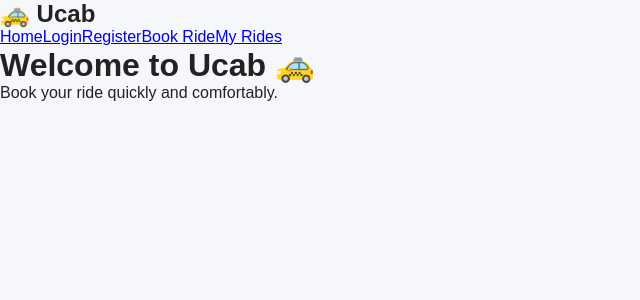
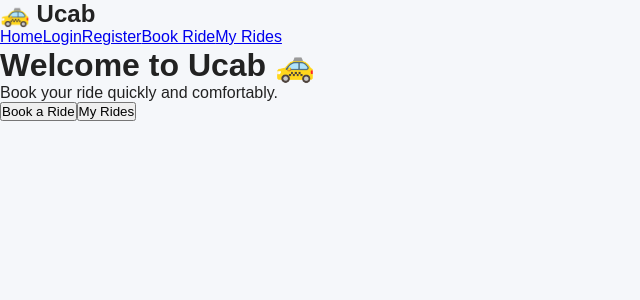
Before and after one commit to Yamini-1166/simple-cab-booking-app-, a React (Vite) app in the folder frontend/: page / in a window 1280 px wide. Shown: the top 300 px of the page, without its empty margins (0-640 px from the left). Built offline with nearby package versions, Linux system fonts and the light colour scheme.

Commit message:
Update Home.jsx

```diff
--- a/frontend/src/pages/Home.jsx
+++ b/frontend/src/pages/Home.jsx
@@ -1,8 +1,18 @@
+import { Link } from "react-router-dom";
+
 function Home() {
   return (
     <div>
       <h1>Welcome to Ucab 🚕</h1>
       <p>Book your ride quickly and comfortably.</p>
+
+      <Link to="/book-ride">
+        <button>Book a Ride</button>
+      </Link>
+
+      <Link to="/ride-history">
+        <button>My Rides</button>
+      </Link>
     </div>
   );
 }
```
